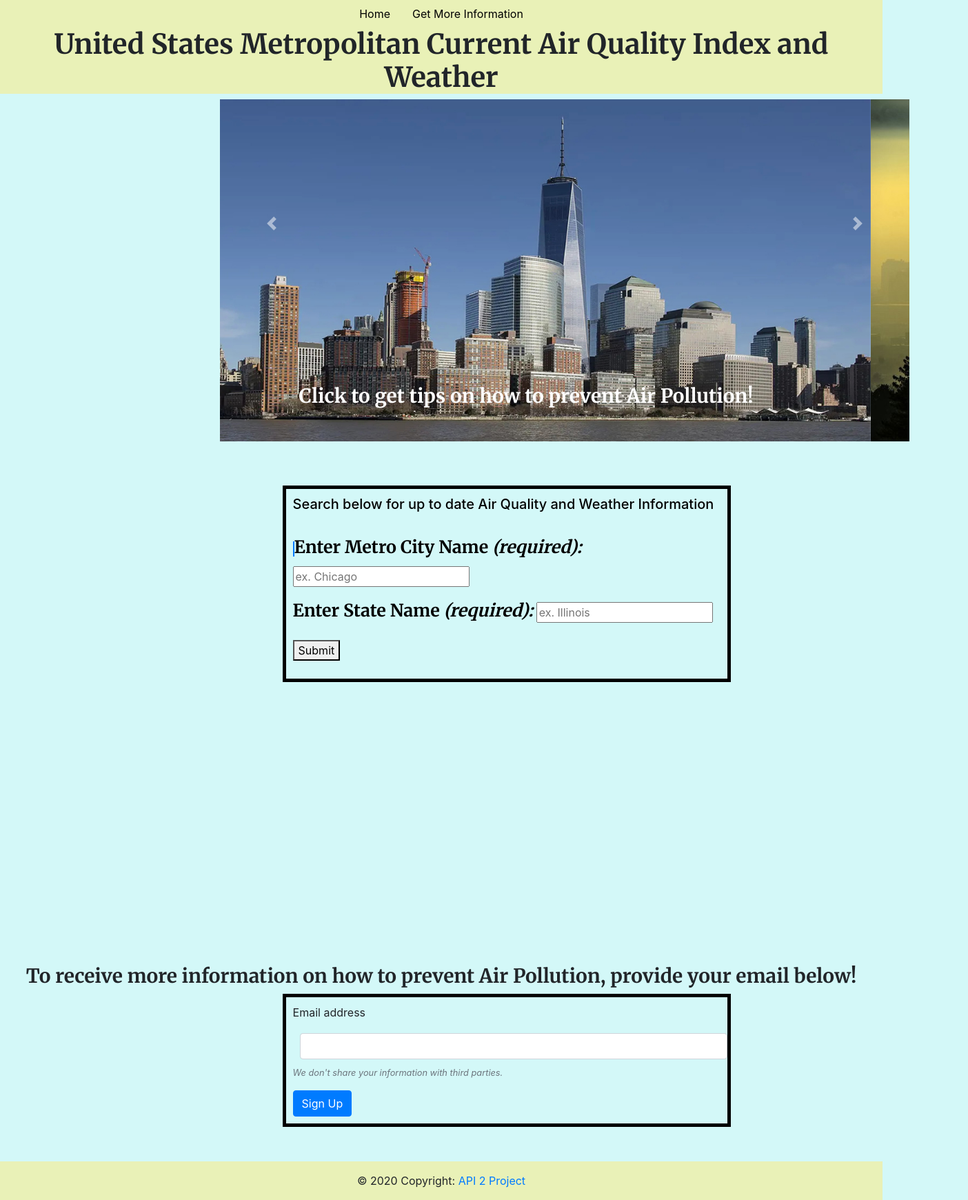
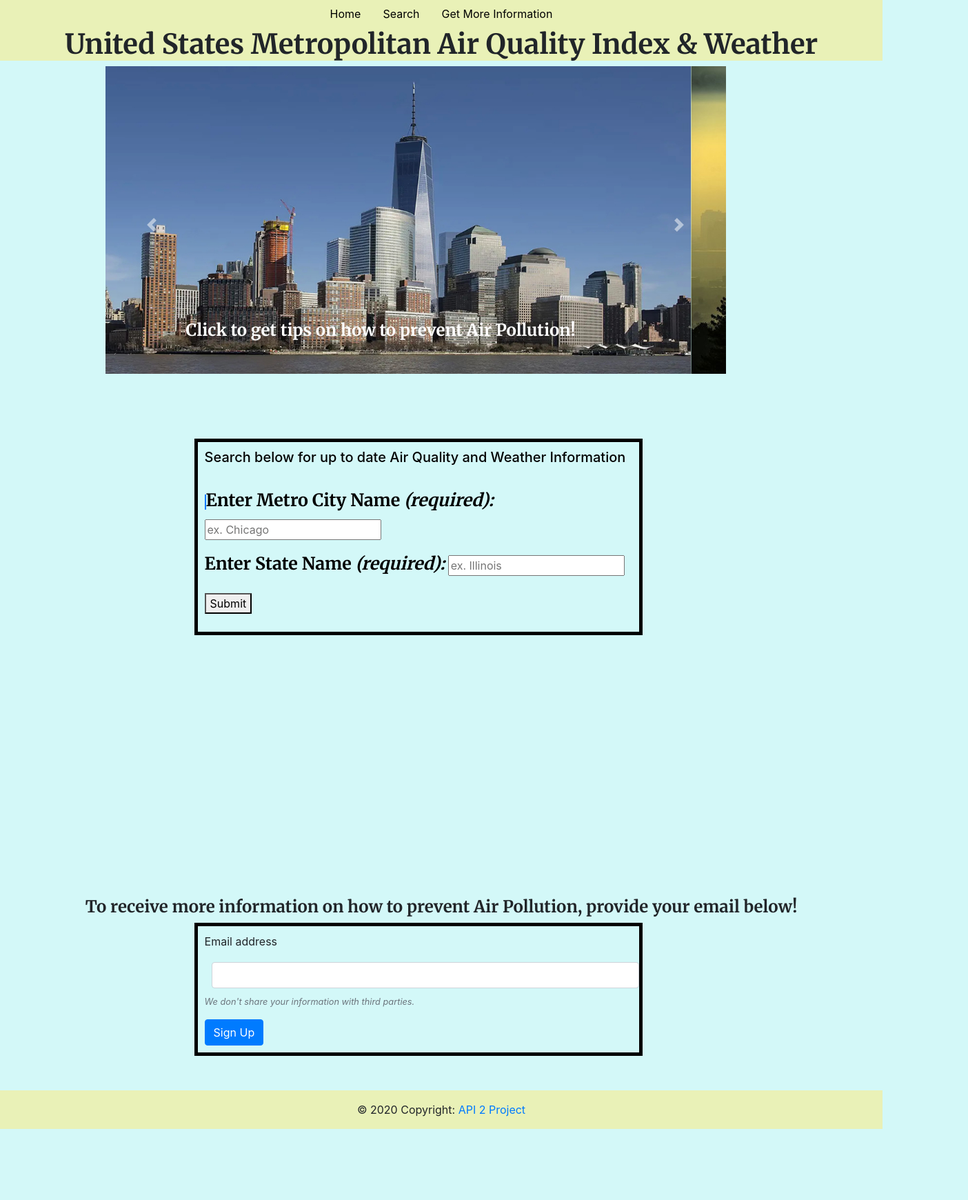
Before and after one commit to Post-Derek/API-2-Project, a plain HTML site: page public/index.html in a window 1280 px wide. Shown: the whole page at 69% size, 1404 px wide, since content can reach past the window. After the commit the page ends 1637 px from the top, so only its background shows below. Drawn offline with nearby package versions, Linux system fonts and the light colour scheme.

Commit message:
firebase update

```diff
--- a/public/api2.css
+++ b/public/api2.css
@@ -21,12 +21,11 @@ nav{
 }
 
 .carousel{
-    margin-left: 14%;
+    margin-left: 7%;
     margin-right:25%;
-        width:1000px;
-        height:360px;
-
-      }
+        width: 900px;
+        height: 460px;
+        }
 
 .imgInfo1{
     font-family: 'Merriweather', serif;
@@ -38,9 +37,9 @@ h1{
 }
 
 .form{
-        margin-left: 32%;
+        margin-left: 22%;
         margin-right:25%;
-        margin-top: 200px;
+        margin-top: 80px;
         width: 50%;
         border: 5px solid black;
         width: 650px;
@@ -62,15 +61,14 @@ h1{
 
 .chart{
     margin: 5px;
-    margin-left: 30%;
+    margin-left: 22%;
     margin-right:25%;
-    padding-left: 15px;
-
-    }
+    padding-left: 0px;
+        }
 
     .form2{
         border: 2px solid black;
-        margin-left: 32%;
+        margin-left: 22%;
         margin-right:25%;
         width: 50%;
         border: 5px solid black;
@@ -91,6 +89,7 @@ h1{
     .moreInfo{
         text-align: center;
         font-family: 'Merriweather', serif;
+        padding-top: 20px;
     }
 
     #footer{
--- a/public/index.html
+++ b/public/index.html
@@ -28,13 +28,19 @@
         <li class="nav-item1">
           <a class="nav-link active" id="home" href="#nav">Home</a>
         </li>
+
         <li class="nav-item3">
+          <a class="nav-link" id="moreInfo" href="#search">Search</a>
+        </li>
+
+        <li class="nav-item2">
           <a class="nav-link" id="moreInfo" href="#form2">Get More Information</a>
         </li>
+
     </nav>
 
     <div class="heading">
-      <h1>United States Metropolitan Current Air Quality Index and Weather</h1>
+      <h1>United States Metropolitan Air Quality Index & Weather</h1>
       </div>
 
     <div class="carousel">
@@ -46,8 +52,10 @@
           <div class="carousel-caption d-none d-md-block">
           </a>
           <div class="imgInfo1">
-            <h3>Click to get tips on how to prevent Air Pollution!</h3>
+            <h4>Click to get tips on how to prevent Air Pollution!</h4>
           </div>
+
+          <div id="search"></div>
 
           </div>
         </div>
@@ -57,7 +65,7 @@
           <div class="carousel-caption d-none d-md-block">
         </a>
           <div class="imgInfo2">
-            <h3>Learn more about the most Polluted Cities in the US</h3>
+            <h4>Learn more about the most Polluted Cities in the US</h4>
           </div>
         </div>
         </div>
@@ -117,11 +125,11 @@
       </div>
 
         <div>
-          <img src="./assets/epa_orig.jpg" class="chart" width= 700px height= 400px></div>
+          <img src="./assets/epa_orig.jpg" class="chart" width= 650px height= 350px></div>
           </div>
 
           <div class="moreInfo">
-          <h3>To receive more information on how to prevent Air Pollution, provide your email below!</h3>
+          <h4>To receive more information on how to prevent Air Pollution, provide your email below!</h4>
         </div>
 
           <div class ="form2" id="form2">
```
Also changed, not shown: 2 other files.
